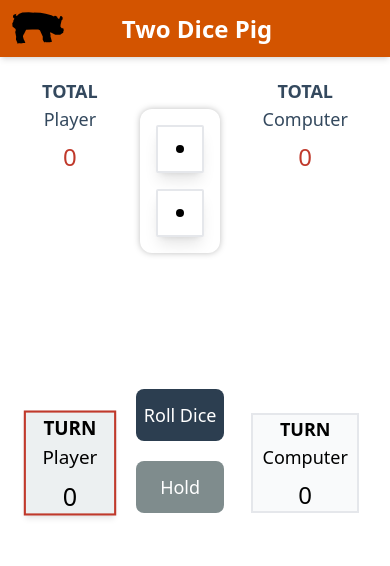
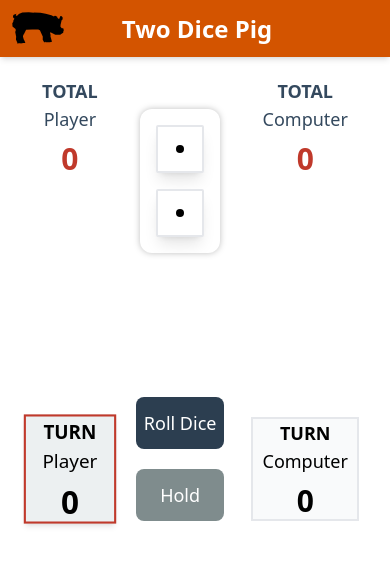
Before and after one commit to mmorris515/pig-game-new, a React (Vite) app: page /game in a window 390 px wide. Shown: the top 566 px of the page. Built offline with nearby package versions, Linux system fonts and the light colour scheme; a web font is replaced by a local one.

Commit message:
Make score text bolder at small dimensions

```diff
--- a/src/components/Dice/Die.tsx
+++ b/src/components/Dice/Die.tsx
@@ -49,7 +49,7 @@ const Die: React.FC<DieProps> = ({ value, isRolling }) => {
     <div
       className={`
         relative w-12 h-12 sm:w-24 sm:h-24
-        bg-white rounded-sm  // Further reduced border radius for the most square shape
+        bg-white rounded-sm
         shadow-lg border-2 border-gray-200
         ${
           isRolling
--- a/src/components/PlayerScore/PlayerScore.tsx
+++ b/src/components/PlayerScore/PlayerScore.tsx
@@ -20,7 +20,7 @@ const PlayerScore: React.FC<PlayerScoreProps> = ({
           <br />
           <span className="font-regular">{player.name}</span>
         </h2>
-        <div className="text-2xl lg:text-7xl text-pomegranate font-thin">
+        <div className="text-3xl lg:text-7xl text-pomegranate font-semibold lg:font-thin">
           {player.totalScore}
         </div>
       </div>
@@ -40,7 +40,9 @@ const PlayerScore: React.FC<PlayerScoreProps> = ({
         <br />
         <span className="font-regular">{player.name}</span>
       </h2>
-      <div className="text-2xl lg:text-6xl font-thin">{player.turnScore}</div>
+      <div className="text-3xl lg:text-6xl font-semibold lg:font-thin">
+        {player.turnScore}
+      </div>
     </div>
   );
 };
```
